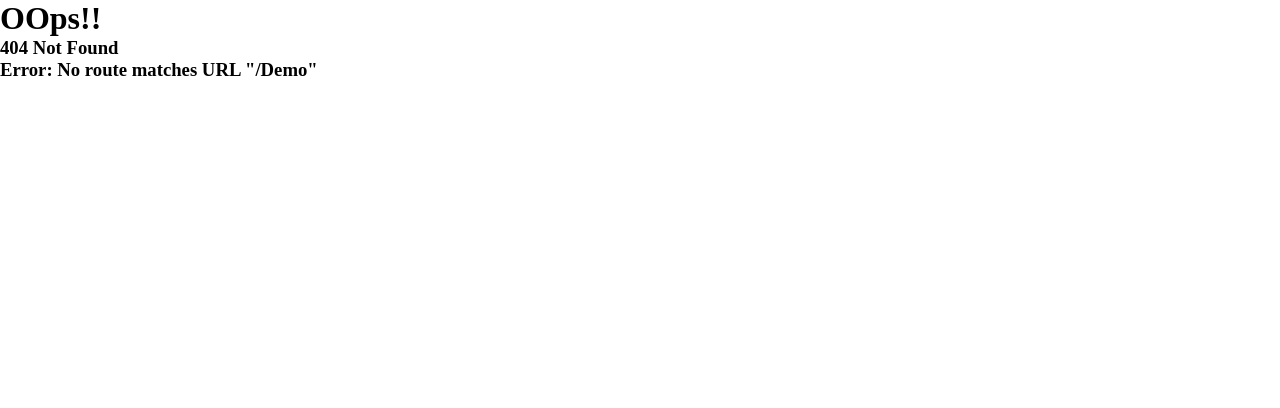
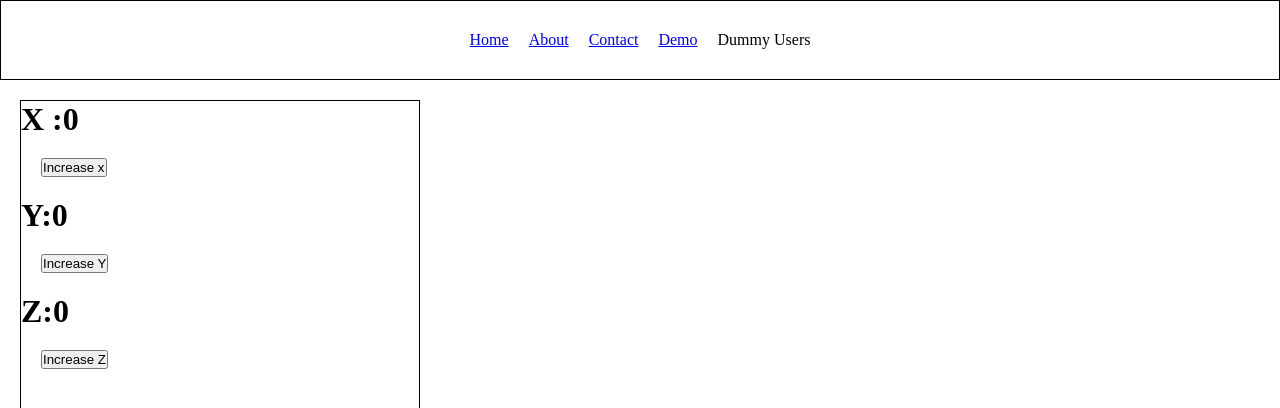
Before and after one commit to pranavshekhar007/Book_list, a React (Vite) app: page /Demo in a window 1280 px wide. Before the commit this address had no page. Shown: the top 408 px of the page. Built offline with nearby package versions, Linux system fonts and the light colour scheme.

Commit message:
added som new components

```diff
--- a/src/App.jsx
+++ b/src/App.jsx
@@ -1,13 +1,18 @@
 import Booklist from "./components/Booklist"
 import Header from "./components/Header";
 import { Outlet } from "react-router-dom";
+import userContext from "./utils/userContext";
+import { useState } from "react";
 
 function App() {
+  const [userName , setUserName] = useState("Pranav Shekhar");
 
   return(
     <>
       <Header />
-      <Outlet />
+      <userContext.Provider value={{loggedInUser: userName, setUserName}}>
+        <Outlet />
+      </userContext.Provider>
     </>
   )
 }
--- a/src/components/Book.jsx
+++ b/src/components/Book.jsx
@@ -1,6 +1,9 @@
 import "./style.css";
+import userContext from "../utils/userContext";
+import { useContext } from "react";
 
 function Book(props){
+    const data = useContext(userContext);
     const {title, author, description, cover_image } = props.bookDetails;
     return(
         <>
@@ -10,6 +13,7 @@ function Book(props){
                 <h2 className="book-title"> {title} </h2>
                 <p className="book-author">{author}</p>
                 <p className="book-description">{description}</p>
+                <p className="book-description">{data.loggedInUser}</p>
             </div>
         </div>
         </>
--- a/src/components/Booklist.jsx
+++ b/src/components/Booklist.jsx
@@ -1,34 +1,48 @@
-import {  useEffect, useState } from "react";
+import {  useContext, useEffect, useState } from "react";
 import Book from "./Book";
 import "./style.css"
 import Search from "./Search";
 import { Link } from "react-router-dom";
-
+import useFetch from "../utils/useFetch";
+import userContext from "../utils/userContext";
 function Booklist(){
     const [filteredBooks, setFilteredBooks] = useState([]);
     function filterSearchList(filteredSearchBooks) {
         setFilteredBooks(filteredSearchBooks);
     }
 
+    const {setUserName} = useContext(userContext);
+
+    const {data, error, loading} = useFetch("https://www.freetestapi.com/api/v1/books");
+
     // Called after component renders
     useEffect(() => {
-        fetchData();
-    }, [])
+        if(data){
+            setFilteredBooks(data);
+        }
+    }, [data]);
 
-    async function fetchData(){
-        const response = await fetch("https://www.freetestapi.com/api/v1/books");
-        const data = await response.json();
+    if(error){
+        return <p>Error in loading Data: {error}</p>
+    }
+    if(loading){
+        return <p>Loading..</p>
+    }
 
-        setFilteredBooks(data);
+    // async function fetchData(){
+    //     const response = await fetch("https://www.freetestapi.com/api/v1/books");
+    //     const data = await response.json();
 
-        console.log("Fetching data");
+    //     setFilteredBooks(data);
 
-        console.log("result ", data);
-    }
-    console.log("Component rendered");
+    //     console.log("Fetching data");
+
+    //     console.log("result ", data);
+    // }
 
     return (
         <>
+        <input type="text" onChange={(e) => setUserName(e.target.value)} />
         <Search filterFunction = {filterSearchList} />
         <div className="bookList">
 
--- /dev/null
+++ b/src/components/Demo.css
@@ -0,0 +1,9 @@
+.container{
+    width: 400px;
+    height: 400px;
+    border: 1px solid black;
+    margin: 20px;
+}
+button{
+    margin: 20px;
+}
--- /dev/null
+++ b/src/components/Demo.jsx
@@ -0,0 +1,39 @@
+import { useRef, useState } from "react";
+import "./Demo.css"
+
+function Demo(){
+
+    let x = 0; // Local Variable
+
+    const [y, setY] = useState(0); // state variable
+
+    const z = useRef(0);
+
+    function handleX(){
+        x = x+1;
+        console.log(x);
+    }
+
+    function handleY(){
+        setY(y+1);
+    }
+
+    function handleZ(){
+        z.current =z.current + 1;
+        console.log(z.current);
+    }
+    return(
+        <>
+            <div className="container">
+                <h1>X :{x}</h1>
+                <button onClick={handleX}>Increase x</button>
+                <h1>Y:{y}</h1>
+                <button onClick={handleY}>Increase Y</button>
+                <h1>Z:{z.current}</h1>
+                <button onClick={handleZ}>Increase Z</button>
+            </div>
+        </>
+    )
+}
+
+export default Demo;
--- a/src/components/Header.jsx
+++ b/src/components/Header.jsx
@@ -1,13 +1,18 @@
 import "./Header.css";
 import { Link } from "react-router-dom";
+import { useContext } from "react";
+import userContext from "../utils/userContext";
 
 function Header(){
+    const data = useContext(userContext);
     return (
         <div className="header">
             <ul>
                 <Link to="/"><li>Home</li></Link>
                 <Link to="/about"><li>About</li></Link>
                 <Link to="/contact"><li>Contact</li></Link>
+                <Link to="/demo"><li>Demo</li></Link>
+                <li>{data.loggedInUser}</li>
             </ul>
         </div>
     )
--- a/src/main.jsx
+++ b/src/main.jsx
@@ -7,6 +7,7 @@ import Contact from './components/Contact.jsx';
 import Error from './components/Error.jsx';
 import Booklist from './components/Booklist.jsx';
 import BookDetails from './components/BookDetails.jsx';
+import Demo from './components/Demo.jsx';
 
 // Creating Routing Configration
 
@@ -32,6 +33,10 @@ const appRouter = createBrowserRouter(
         {
           path: "/book/:id",
           element: <BookDetails />
+        },
+        {
+          path: "/Demo",
+          element: <Demo />
         }
       ],
       errorElement: <Error />
--- /dev/null
+++ b/src/utils/useFetch.js
@@ -0,0 +1,26 @@
+import { useEffect, useState } from "react";
+
+
+function useFetch(url){
+    const [data, setData] = useState(null);
+    const [error, setError] = useState(null);
+    const [loading, setLoading] = useState(true);
+
+    useEffect(() => {
+        const fetchData = async () => {
+            try {
+                const response = await fetch(url);
+                const result = await response.json();
+                setData(result);
+            } catch (error) {
+                setError(err);
+            } finally {
+                setLoading(false);
+            }
+        };
+        fetchData();
+    }, [url]);
+    return {data, loading, error};
+}
+
+export default useFetch;
--- /dev/null
+++ b/src/utils/userContext.js
@@ -0,0 +1,7 @@
+import { createContext } from "react";
+
+const userContext = createContext({
+    loggedInUser: "Dummy Users",
+});
+
+export default userContext;
```
